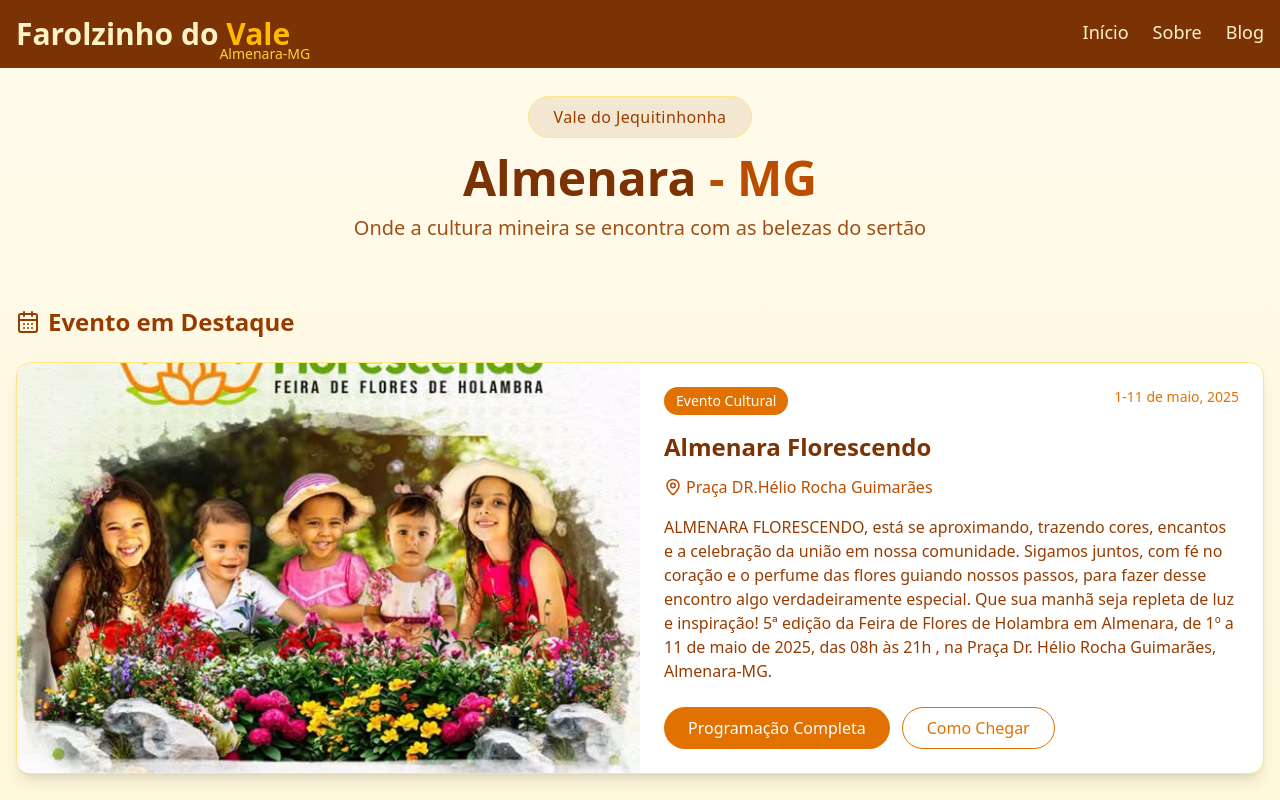
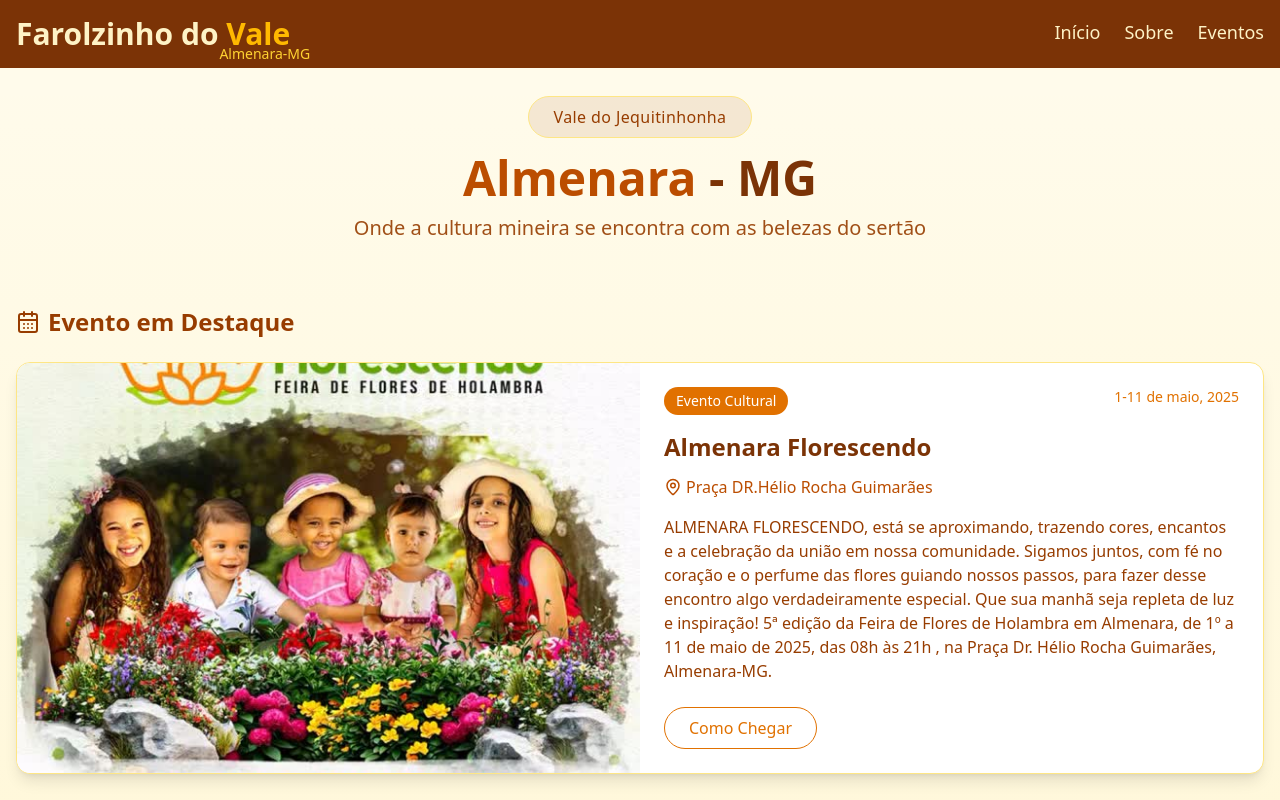
Before and after one commit to GustGoncalves/IHC, a Next.js app: page / in a window 1280 px wide. Shown: the top 800 px of the page. Built offline with nearby package versions, Linux system fonts and the light colour scheme.

Commit message:
Feat: adiciona páginas de Blog e Eventos com dados dinâmicos e atualiza componentes relacionados

```diff
--- a/src/components/destaquesSection.tsx/DestaqueSection.tsx
+++ b/src/components/destaquesSection.tsx/DestaqueSection.tsx
@@ -19,8 +19,8 @@ export default function DestaquesSection() {
   return (
     <div className="max-w-7xl mx-auto px-4 py-16" id="destaques">
       <div className="text-center mb-12">
-        <h2 className="text-3xl md:text-4xl font-bold text-amber-900 mb-3">
-          Explore Nossa <span className="text-amber-600">Cultura</span>
+        <h2 className="text-3xl md:text-4xl font-bold text-amber-600 mb-3">
+          Explore Nossa <span className="text-amber-900">Cultura</span>
         </h2>
         <p className="text-amber-700 max-w-3xl mx-auto text-lg">
           Conheça em profundidade as riquezas que fazem de Almenara um destino
--- a/src/components/header/Header.tsx
+++ b/src/components/header/Header.tsx
@@ -35,7 +35,7 @@ const Header = () => {
   const navItems = [
     { name: "Início", path: "/" },
     { name: "Sobre", path: "/about" },
-    { name: "Blog", path: "/blog" },
+    { name: "Eventos", path: "/events" },
   ];
 
   return (
--- a/src/components/hero/Patrocinio.tsx
+++ b/src/components/hero/Patrocinio.tsx
@@ -51,14 +51,14 @@ const Patrocionio = () => {
                 Almenara-MG.
               </p>
 
-              <div className="flex flex-wrap gap-3">
-                <button className="bg-amber-600 hover:bg-amber-700 text-white px-6 py-2 rounded-full transition cursor-pointer">
-                  Programação Completa
-                </button>
+              <a
+                href="https://maps.app.goo.gl/R7t7qyeANGBLLUkz9"
+                target="_blank"
+              >
                 <button className="border border-amber-600 text-amber-600 hover:bg-amber-50 px-6 py-2 rounded-full transition cursor-pointer">
                   Como Chegar
                 </button>
-              </div>
+              </a>
             </div>
           </div>
         </div>
--- a/src/components/hero/Title.tsx
+++ b/src/components/hero/Title.tsx
@@ -6,8 +6,8 @@ const Title = () => {
           Vale do Jequitinhonha
         </span>
       </div>
-      <h1 className="text-4xl md:text-5xl font-bold text-amber-900 mb-3 animate-fade-in-up">
-        Almenara <span className="text-amber-700">- MG</span>
+      <h1 className="text-4xl md:text-5xl font-bold text-amber-700 mb-3 animate-fade-in-up">
+        Almenara <span className="text-amber-900">- MG</span>
       </h1>
       <p className="text-amber-800/90 max-w-2xl mx-auto text-lg md:text-xl animate-fade-in-up delay-100">
         Onde a cultura mineira se encontra com as belezas do sertão
```
Also changed, not shown: src/app/events/page.tsx (renamed from src/app/blog/page.tsx, +4 -4 lines), src/app/events/data.ts (renamed from src/app/blog/data.ts).
